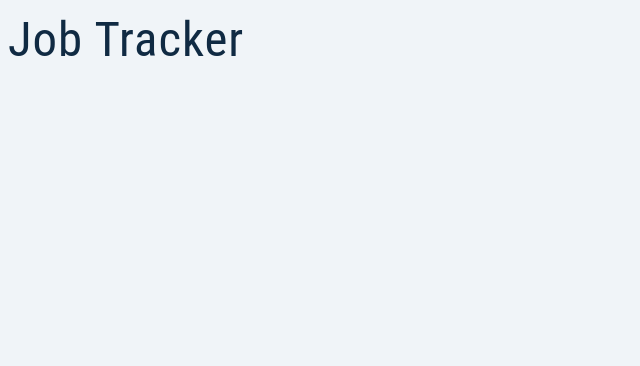
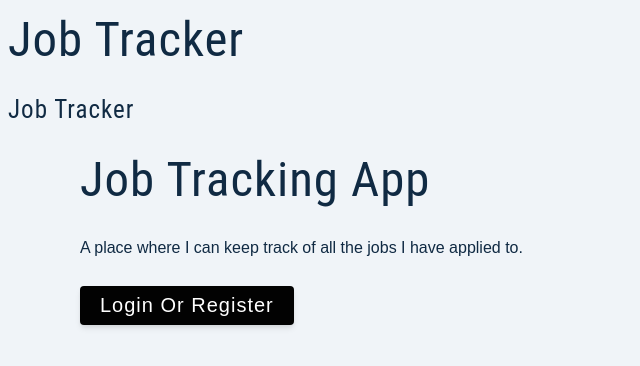
Before and after one commit to Vanillajaviscript/job-tracker, a React (Create React App) app: page / in a window 1280 px wide. Shown: the top 366 px of the page, without its empty margins (0-640 px from the left). Built offline with nearby package versions, Linux system fonts and the light colour scheme.

Commit message:
Adds button to landing page

```diff
--- a/src/App.js
+++ b/src/App.js
@@ -1,8 +1,10 @@
+import Landing from "./pages/Landing";
 
 function App() {
   return (
     <div className="App">
       <h1>Job Tracker</h1>
+      <Landing />
     </div>
   );
 }
--- a/src/index.css
+++ b/src/index.css
@@ -13,16 +13,16 @@ html {
 
 :root {
   /* colors */
-  --primary-50: #e0fcff;
-  --primary-100: #bef8fd;
-  --primary-200: #87eaf2;
-  --primary-300: #54d1db;
-  --primary-400: #38bec9;
-  --primary-500: #2cb1bc;
-  --primary-600: #14919b;
-  --primary-700: #0e7c86;
-  --primary-800: #0a6c74;
-  --primary-900: #044e54;
+  --primary-50: #fcfcfc;
+  --primary-100: #fefefe;
+  --primary-200: #2a2a2a;
+  --primary-300: #282828;
+  --primary-400: #383a3a;
+  --primary-500: #020202;
+  --primary-600: #040505;
+  --primary-700: #030303;
+  --primary-800: #060707;
+  --primary-900: #0a0a0a;
 
   /* grey */
   --grey-50: #f0f4f8;
--- a/src/pages/Landing.jsx
+++ b/src/pages/Landing.jsx
@@ -1,9 +1,20 @@
-
+// import logo from '../assets/images/logo.svg'
+// import main from '../assets/images/main.svg'
 const Landing = () => {
   return (
-    <div>
-
-    </div>
+    <main>
+      <nav>
+        {/* <img src={logo} alt="Job Tracker" className="logo" /> */}
+        <h4>Job Tracker</h4>
+      </nav>
+      <div className="container page">
+        <div className="info">
+          <h1>Job <span>tracking</span> app</h1>
+          <p>A place where I can keep track of all the jobs I have applied to.</p>
+          <button className="btn btn-hero">Login or Register</button>
+        </div>
+      </div>
+    </main>
   )
 };
 
```
Also changed, not shown: src/assets/images/logo.svg (deleted), 1 other file (tests, documents, lock files or other folders).
